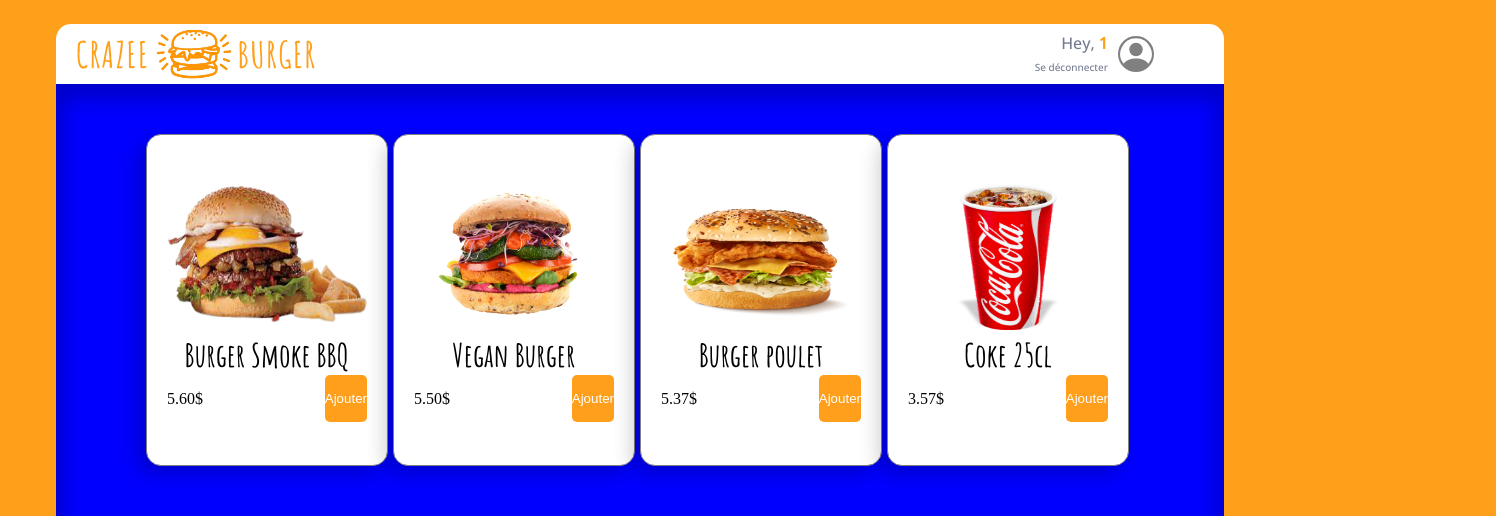
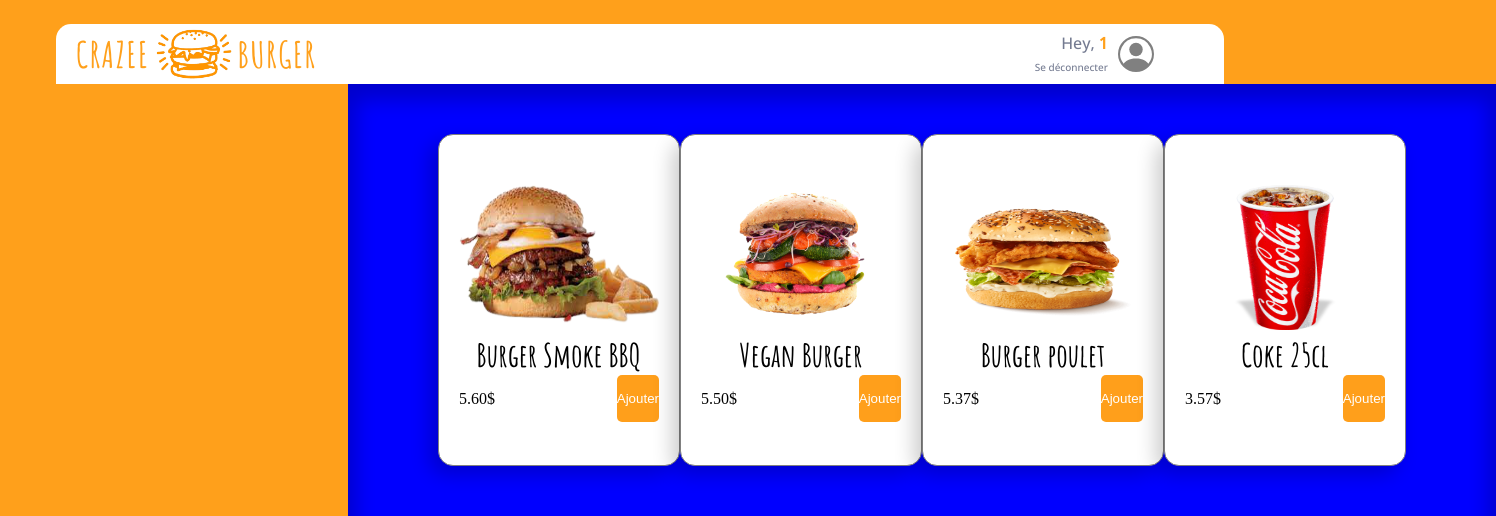
Before and after one commit to RithyaK/crazee-burger, a React (Vite) app: page /orderpage/1 in a window 1280 px wide. Shown: the top 516 px of the page, 1496 px wide, since content can reach past the window. Built offline with nearby package versions, Linux system fonts and the light colour scheme.

Commit message:
F05 : Layout Grid Main

```diff
--- /dev/null
+++ b/src/components/pages/orderpage/Basket.jsx
@@ -0,0 +1,5 @@
+const Basket = () => {
+  return <div></div>;
+};
+
+export default Basket;
--- a/src/components/pages/orderpage/Main.jsx
+++ b/src/components/pages/orderpage/Main.jsx
@@ -1,24 +1,17 @@
 import styled from "styled-components";
-import { fakeMenu2 } from "../../../../fakeData/fakeMenu";
-import PrimaryButton from "../reusable-ui/PrimaryButton";
+import Menu from "./Menu";
+import Basket from "./Basket";
 const Main = () => {
+  //
+
+  //
+
+  //
+
   return (
     <MainStyle>
-      {fakeMenu2.map((burger) => (
-        <div className="card" key={burger.id}>
-          <img
-            src={burger.imageSource}
-            alt={burger.title}
-            width="200px"
-            height="145px"
-          />
-          <h1>{burger.title}</h1>
-          <div className="container-price-button">
-            <p>{burger.price.toFixed(2)}$</p>
-            <PrimaryButton label={"Ajouter"} />
-          </div>
-        </div>
-      ))}
+      <Basket />
+      <Menu />
     </MainStyle>
   );
 };
@@ -26,29 +19,6 @@
 export default Main;
 
 const MainStyle = styled.div`
-  padding: 50px 90px;
   display: grid;
-  grid-template-columns: repeat(4, 25%);
-  border-radius: 0px 0px 15px 15px;
-  background: #f5f5f7;
-  height: 1300px;
-  background: blue;
-  box-shadow: 0px 8px 20px 8px rgba(0, 0, 0, 0.2) inset;
-  .card {
-    width: 200px;
-    height: 270px;
-    background: white;
-    border: 1px solid grey;
-    border-radius: 15px;
-    text-align: center;
-    padding: 50px 20px 10px 20px;
-    box-shadow: -8px 8px 20px 0px rgb(0 0 0 / 20%);
-    font-family: Amatic SC;
-  }
-  .container-price-button {
-    display: flex;
-    justify-content: space-between;
-    align-items: center;
-    font-family: none;
-  }
+  grid-template-columns: 25% 1fr;
 `;
--- /dev/null
+++ b/src/components/pages/orderpage/Menu.jsx
@@ -0,0 +1,56 @@
+import PrimaryButton from "../reusable-ui/PrimaryButton";
+import { fakeMenu2 } from "../../../../fakeData/fakeMenu";
+import styled from "styled-components";
+
+const Menu = () => {
+  function handleButton() {}
+  return (
+    <MenuStyle>
+      {fakeMenu2.map((burger) => (
+        <div className="card" key={burger.id}>
+          <img
+            src={burger.imageSource}
+            alt={burger.title}
+            width="200px"
+            height="145px"
+          />
+          <h1>{burger.title}</h1>
+          <div className="container-price-button">
+            <p>{burger.price.toFixed(2)}$</p>
+            <PrimaryButton label={"Ajouter"} onClick={handleButton} />
+          </div>
+        </div>
+      ))}
+    </MenuStyle>
+  );
+};
+
+export default Menu;
+
+const MenuStyle = styled.div`
+  padding: 50px 90px;
+  display: grid;
+  grid-template-columns: repeat(4, 25%);
+  border-radius: 0px 0px 15px 15px;
+  background: #f5f5f7;
+  height: 1300px;
+  background: blue;
+  box-shadow: 0px 8px 20px 8px rgba(0, 0, 0, 0.2) inset;
+  .card {
+    width: 200px;
+    height: 270px;
+    background: white;
+    border: 1px solid grey;
+    border-radius: 15px;
+    text-align: center;
+    padding: 50px 20px 10px 20px;
+    box-shadow: -8px 8px 20px 0px rgb(0 0 0 / 20%);
+    font-family: Amatic SC;
+  }
+  .container-price-button {
+    display: flex;
+    justify-content: space-between;
+    align-items: center;
+    font-family: none;
+  }
+`;
```
